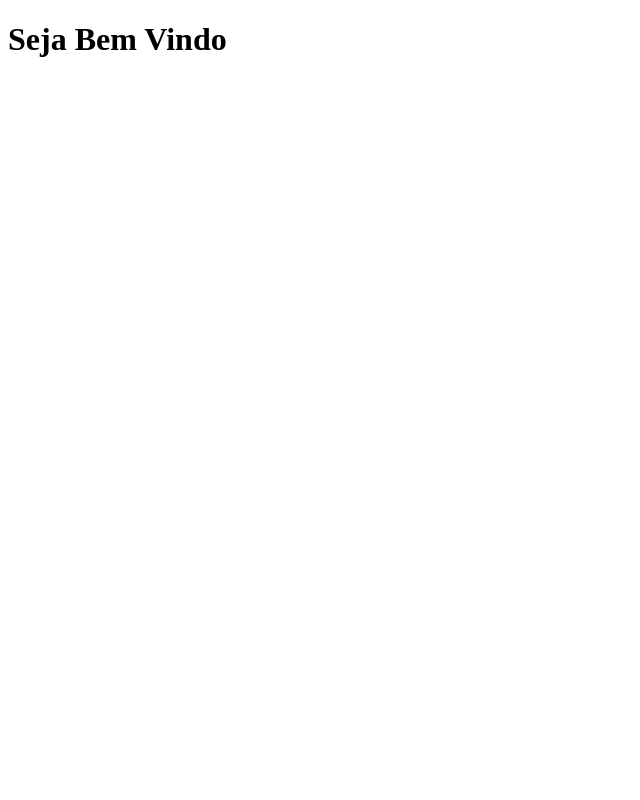
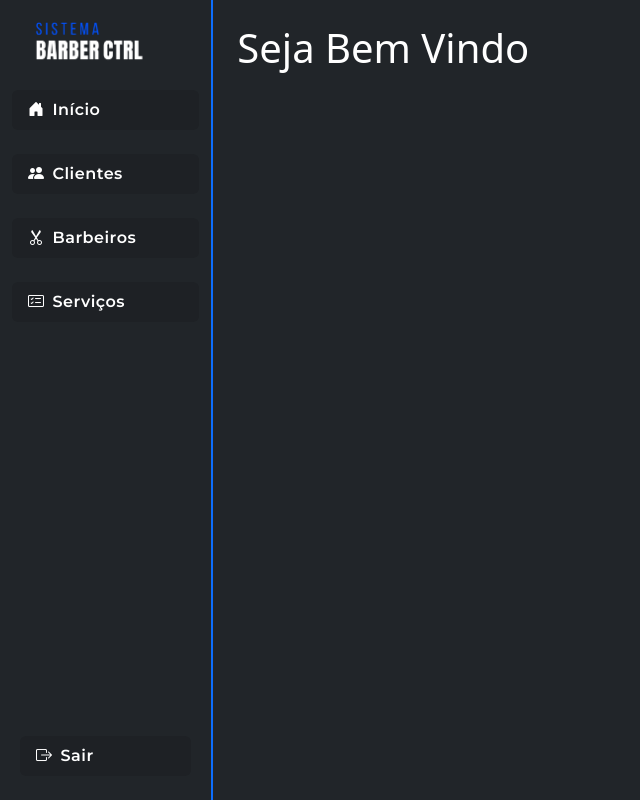
Before and after one commit to LCLms0/projeto-pw, a PHP site: page /dashboard.php in a window 1280 px wide. Shown: the whole page, without its empty margins (0-640 px from the left). Run offline with PHP 8.4, Linux system fonts and the light colour scheme; the visitor is signed in with stand-in values (Sample User, id 1).

Commit message:
Terminei a sidebar, Começar os Cruds Agora

```diff
--- a/auth/login.php
+++ b/auth/login.php
@@ -50,7 +50,7 @@ if ($_SERVER["REQUEST_METHOD"] == "POST") {
     <link href="https://fonts.googleapis.com/css2?family=Roboto+Mono:ital,wght@0,100..700;1,100..700&display=swap" rel="stylesheet">
 
 </head>
-    <body>
+<body>
     <div class="container-fluid">
         <div class="row vh-100">
 
--- a/dashboard.php
+++ b/dashboard.php
@@ -6,9 +6,23 @@ include 'auth/security.php' ;
 <head>
     <meta charset="UTF-8">
     <meta name="viewport" content="width=device-width, initial-scale=1.0">
-    <title>Document</title>
+    <title>Login | Control Barber </title>
+    <link href="https://cdn.jsdelivr.net/npm/bootstrap@5.3.3/dist/css/bootstrap.min.css" rel="stylesheet">
+    <link rel="stylesheet" href="https://cdnjs.cloudflare.com/ajax/libs/animate.css/4.1.1/animate.min.css">
+    <link rel="stylesheet" href="https://cdn.jsdelivr.net/npm/bootstrap-icons@1.11.3/font/bootstrap-icons.min.css">
+    <link rel="stylesheet" href="public/css/style.css">
+    <link rel="preconnect" href="https://fonts.googleapis.com">
+    <link rel="preconnect" href="https://fonts.gstatic.com" crossorigin>
+    <link href="https://fonts.googleapis.com/css2?family=Abril+Fatface&family=Changa+One:ital@0;1&family=Montserrat:ital,wght@0,100..900;1,100..900&display=swap" rel="stylesheet">
 </head>
 <body>
-    <h1>Seja Bem Vindo</h1>
+    <div class="container-fluid">
+        <div class="row vh-100">
+            <?php include 'includes/sidebar.php'; ?>
+            <div class="col-md-9 col-lg-10 p-4 bg-dark">
+                <h1 class="text-white">Seja Bem Vindo</h1>
+            </div>
+        </div>
+    </div>
 </body>
 </html>
--- /dev/null
+++ b/includes/sidebar.php
@@ -0,0 +1,32 @@
+<div class="col-md-3 col-lg-2 bg-dark text-white montserrat border-end  border-2 border-primary d-flex flex-column justify-content-between pb-4">
+                <div class="nav flex-column nav-pills mt-0">
+
+                    <div>
+                        <img class="w-100 p-3"  src="public/css/imgs/logo.png" alt="logo">
+                    </div>
+
+                    <a class="nav-link text-white btn-sidebar mb-4" href="/projeto-pw/dashboard.php">
+                        <i class="bi bi-house-door-fill me-2"></i> Início
+                    </a>
+
+                    <a class="nav-link text-white btn-sidebar mb-4" href="/projeto-pw/clientes/clientes.php">
+                        <i class="bi bi-people-fill me-2"></i> Clientes
+                    </a>
+
+                    <a class="nav-link text-white btn-sidebar mb-4" href="/projeto-pw/barbeiros/barbeiros.php">
+                        <i class="bi bi-scissors me-2"></i> Barbeiros
+                    </a>
+
+                    <a class="nav-link text-white btn-sidebar mb-4" href="/projeto-pw/servicos/servicos.php">
+                        <i class="bi bi-card-checklist me-2"></i> Serviços
+                    </a>
+
+                </div>
+
+                <div class="px-2">
+                    <a class="nav-link text-white btn-logout rounded px-3 py-2 w-100 d-flex align-items-center" href="/projeto-pw/auth/logout.php">
+                        <i class="bi bi-box-arrow-right me-2"></i> Sair
+                    </a>
+                </div>
+
+            </div>
--- a/public/css/style.css
+++ b/public/css/style.css
@@ -90,3 +90,48 @@
   font-weight: 600;
   font-style: normal;
 }
+
+
+.btn-sidebar {
+    background-color: #1e2125;
+    border: none;
+    color: #fff !important;
+    font-weight: 600;
+    letter-spacing: 0.5px;
+    transition: all 0.3s ease;
+    display: flex;
+    align-items: center;
+}
+
+.btn-sidebar:hover {
+    background-color: #0d6efd !important;
+    color: #fff !important;
+    transform: translateX(5px);
+    box-shadow: 0 4px 20px rgba(13, 110, 253, 0.6);
+}
+
+.btn-logout {
+    background-color: #1e2125;
+    border: none;
+    color: #fff !important;
+    font-weight: 600;
+    letter-spacing: 0.5px;
+    transition: all 0.3s ease;
+    display: flex;
+    align-items: center;
+}
+
+.btn-logout:hover {
+    background-color: #dc3545 !important;
+    color: #fff !important;
+    transform: translateX(5px);
+    box-shadow: 0 4px 20px rgba(220, 53, 69, 0.6);
+}
+
+
+.montserrat {
+  font-family: "Montserrat", sans-serif;
+  font-optical-sizing: auto;
+  font-weight: 900;
+  font-style: normal;
+}
```
Also changed, not shown: servicos/index.php (deleted), servicos/servicos.php (added).
